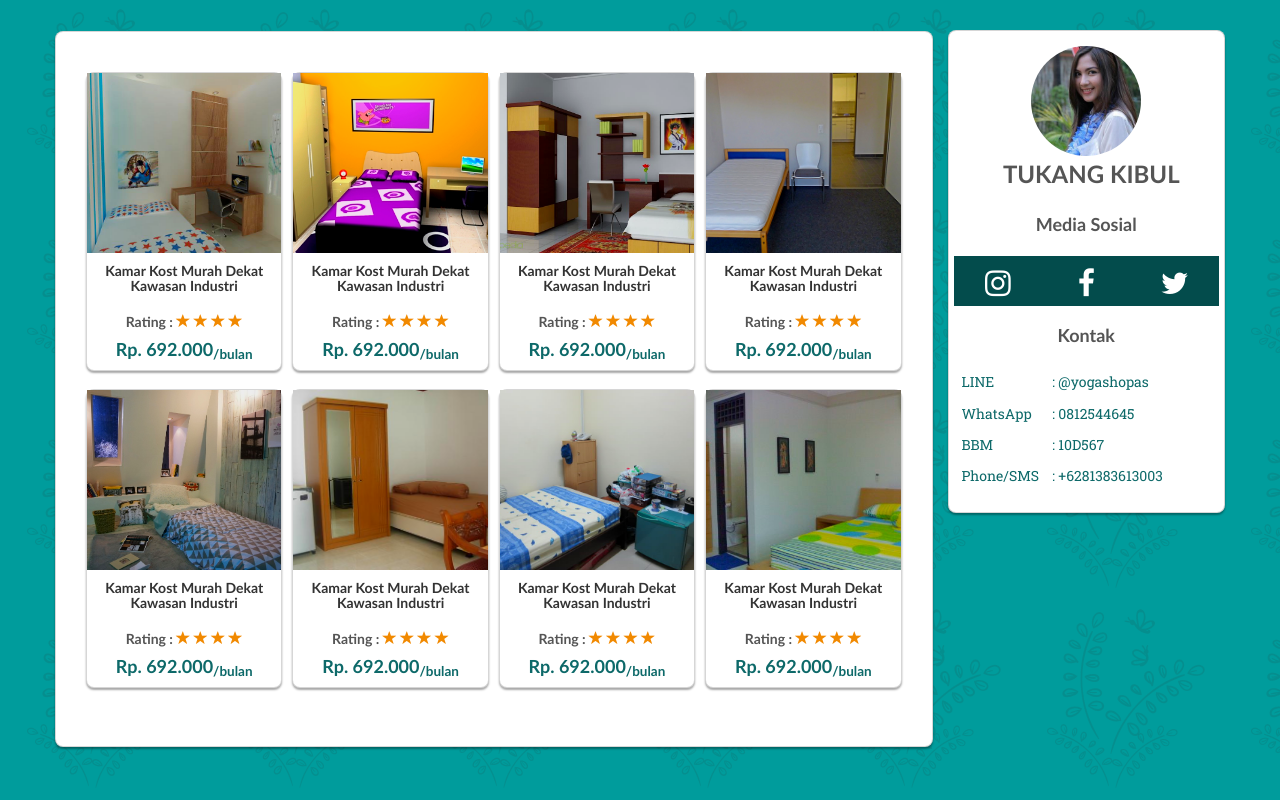
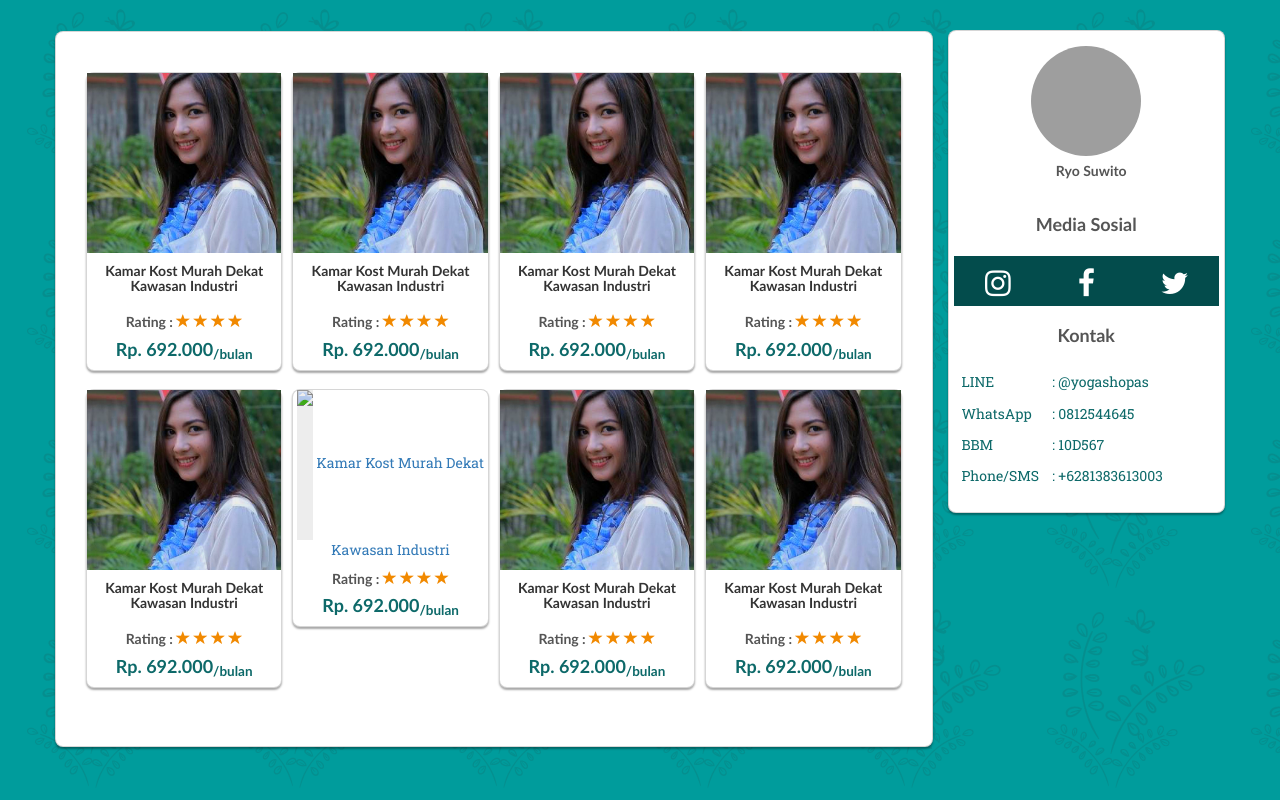
Before and after one commit to ryosuwito/kosanku, a Django app: page /profile/ in a window 1280 px wide. Run offline with Django 3.2, Linux system fonts and the light colour scheme; a user stored in the database is signed in; data comes from the database, SQL or seed files in the repository; both versions use the stored data as it was after the commit; some libraries are stand-ins or nearby versions; grey boxes are pictures that could not be loaded.

```diff
--- a/member/templates/member/profile.html
+++ b/member/templates/member/profile.html
@@ -34,7 +34,7 @@
               <div class="col-xs-3" style="padding:0 5px;text-align:center">
                   <div class="col-xs-12 card-bottom effect6 card-pointer card-md" style="padding:0 0 10px 0">
                     <a href="#saran4" onClick="modalImage('saran4')">
-                      <img  id="saran-4" style="margin:0" class="photo-user saran" onLoad="setHeight(this)" src="pictures/kost1.jpg"></a>
+                      <img  id="saran-4" style="margin:0" class="photo-user saran" onLoad="setHeight(this)" src="/media/pictures/indah.jpg"></a>
 
                         <h5 id="cards7-title" class="title" style="color:#333"> Kamar Kost Murah Dekat Kawasan Industri</h5>
 
@@ -51,7 +51,7 @@
               <div class="col-xs-3" style="padding:0 5px;text-align:center">
                   <div class="col-xs-12 card-bottom effect6 card-pointer card-md" style="padding:0 0 10px 0">
                     <a href="#saran4" onClick="modalImage('saran4')">
-                      <img  id="saran-4" style="margin:0" class="photo-user saran" onLoad="setHeight(this)" src="pictures/kost2.jpg"></a>
+                      <img  id="saran-4" style="margin:0" class="photo-user saran" onLoad="setHeight(this)" src="/media/pictures/indah.jpg"></a>
 
                         <h5 id="cards7-title" class="title" style="color:#333"> Kamar Kost Murah Dekat Kawasan Industri</h5>
 
@@ -68,7 +68,7 @@
               <div class="col-xs-3" style="padding:0 5px;text-align:center">
                   <div class="col-xs-12 card-bottom effect6 card-pointer card-md" style="padding:0 0 10px 0">
                     <a href="#saran4" onClick="modalImage('saran4')">
-                      <img  id="saran-4" style="margin:0" class="photo-user saran" onLoad="setHeight(this)" src="pictures/kost3.jpg"></a>
+                      <img  id="saran-4" style="margin:0" class="photo-user saran" onLoad="setHeight(this)" src="/media/pictures/indah.jpg"></a>
 
                         <h5 id="cards7-title" class="title" style="color:#333"> Kamar Kost Murah Dekat Kawasan Industri</h5>
 
@@ -85,7 +85,7 @@
               <div class="col-xs-3" style="padding:0 5px;text-align:center">
                   <div class="col-xs-12 card-bottom effect6 card-pointer card-md" style="padding:0 0 10px 0">
                     <a href="#saran4" onClick="modalImage('saran4')">
-                      <img  id="saran-4" style="margin:0" class="photo-user saran" onLoad="setHeight(this)" src="pictures/kost4.jpg"></a>
+                      <img  id="saran-4" style="margin:0" class="photo-user saran" onLoad="setHeight(this)" src="/media/pictures/indah.jpg"></a>
 
                         <h5 id="cards7-title" class="title" style="color:#333"> Kamar Kost Murah Dekat Kawasan Industri</h5>
 
@@ -104,7 +104,7 @@
                   <div class="col-xs-3" style="padding:0 5px;text-align:center">
                       <div class="col-xs-12 card-bottom effect6 card-pointer card-md" style="padding:0 0 10px 0">
                         <a href="#saran4" onClick="modalImage('saran4')">
-                          <img  id="saran-4" style="margin:0" class="photo-user saran" onLoad="setHeight(this)" src="pictures/kost6.jpg"></a>
+                          <img  id="saran-4" style="margin:0" class="photo-user saran" onLoad="setHeight(this)" src="/media/pictures/indah.jpg"></a>
 
                             <h5 id="cards7-title" class="title" style="color:#333"> Kamar Kost Murah Dekat Kawasan Industri</h5>
 
@@ -121,7 +121,7 @@
                   <div class="col-xs-3" style="padding:0 5px;text-align:center">
                       <div class="col-xs-12 card-bottom effect6 card-pointer card-md" style="padding:0 0 10px 0">
                         <a href="#saran4" onClick="modalImage('saran4')">
-                          <img  id="saran-4" style="margin:0" class="photo-user saran" onLoad="setHeight(this)" src="pictures/kost7.jpg"></a>
+                          <img  id="saran-4" style="margin:0" class="photo-user saran" onLoad="setHeight(this)" src="/media/pictures/indah.jpg></a>
 
                             <h5 id="cards7-title" class="title" style="color:#333"> Kamar Kost Murah Dekat Kawasan Industri</h5>
 
@@ -138,7 +138,7 @@
                   <div class="col-xs-3" style="padding:0 5px;text-align:center">
                       <div class="col-xs-12 card-bottom effect6 card-pointer card-md" style="padding:0 0 10px 0">
                         <a href="#saran4" onClick="modalImage('saran4')">
-                          <img  id="saran-4" style="margin:0" class="photo-user saran" onLoad="setHeight(this)" src="pictures/kost8.jpg"></a>
+                          <img  id="saran-4" style="margin:0" class="photo-user saran" onLoad="setHeight(this)" src="/media/pictures/indah.jpg"></a>
 
                             <h5 id="cards7-title" class="title" style="color:#333"> Kamar Kost Murah Dekat Kawasan Industri</h5>
 
@@ -155,7 +155,7 @@
                   <div class="col-xs-3" style="padding:0 5px;text-align:center">
                       <div class="col-xs-12 card-bottom effect6 card-pointer card-md" style="padding:0 0 10px 0">
                         <a href="#saran4" onClick="modalImage('saran4')">
-                          <img  id="saran-4" style="margin:0" class="photo-user saran" onLoad="setHeight(this)" src="pictures/kost9.jpg"></a>
+                          <img  id="saran-4" style="margin:0" class="photo-user saran" onLoad="setHeight(this)" src="/media/pictures/indah.jpg"></a>
 
                             <h5 id="cards7-title" class="title" style="color:#333"> Kamar Kost Murah Dekat Kawasan Industri</h5>
 
@@ -175,11 +175,11 @@
 
              <div name="prf-header" class="col-xs-12" style="padding:10px 0">
               <div name="prf-ava" class="col-xs-12" style="text-align: center">
-                <img id="ava" src="pictures/indah.jpg" alt="Avatar" class="photo-user avatar avatars" style="
+                <img id="ava" src="/media/{{request.user.member.profile_photo}}" alt="Avatar" class="photo-user avatar avatars" style="
                -webkit-filter: none;width:120px;height:120px;border-radius:85px; padding:5px"/></div>
               <div name="prf-title" class="col-xs-12">
                 <div class="card-bottom" style="margin:0;display:block;height:2.4em;padding:0">
-                  <h3 class="title" style="margin:0 0 0 10px">TUKANG KIBUL</h3></div>
+                  <p class="title" style="margin:0 0 0 10px">{{request.user.member.nama_lengkap | title}}</p></div>
               </div>
             </div>
 
--- a/member/views.py
+++ b/member/views.py
@@ -19,9 +19,11 @@ def register(request):
             user.save()
             login(request, user, backend='django.contrib.auth.backends.ModelBackend')
         if member_form.is_valid():
-            member = member_form.save()
+            member = member_form.save(commit=False)
             member.user = user
-        return HttpResponse("%s, %s"%(user.member.nama_lengkap, user.member.profile_photo))
+            member.save()
+
+        return redirect(reverse("profile"))
     else:
         user_form = UserForm(prefix="user_form")
         member_form = MemberForm(prefix="member_form")
@@ -48,7 +50,7 @@ def login_member(request):
             password = user_form.cleaned_data.get('password')
             user = authenticate(request,username=username, password=password)
             login(request, user)
-            return HttpResponse("Success")
+            return redirect(reverse("profile"))
     else:
         user_form = LoginForm()
     return render(request, "member/login.html", {"user_form":user_form, "mode":"pencari"})
```
Also changed, not shown: db.sqlite3, 1 other file.
